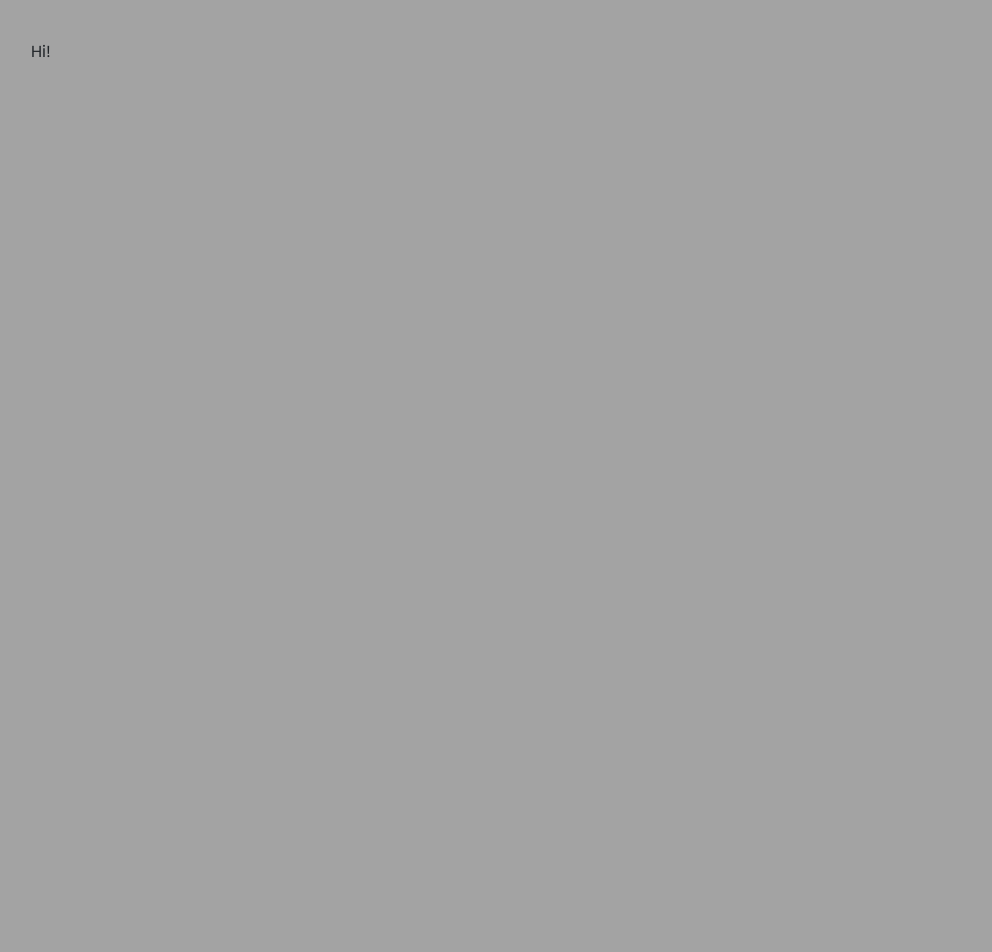
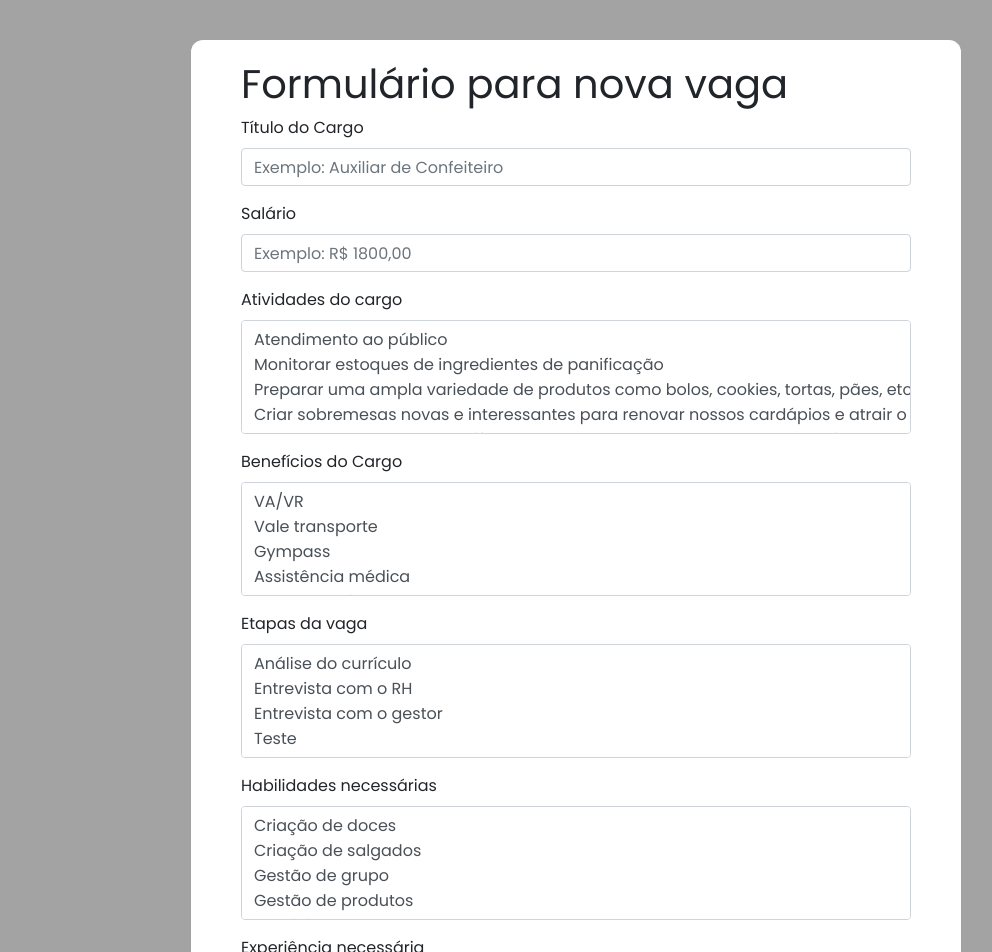
Before and after one commit to ecpieritz/jobs-form, a React (Create React App) app: page / in a window 1280 px wide. Shown: the top 952 px of the page, without its empty margins (64-1056 px from the left). Before the commit the page ends 800 px from the top, so only its background shows below. Built offline with nearby package versions, Linux system fonts and the light colour scheme.

Commit message:
Added Form HTML & CSS

```diff
--- a/src/App.css
+++ b/src/App.css
@@ -6,10 +6,7 @@ body{
   padding: 40px 80px;
 }
 
-.Post{
+.App .container{
   max-width: 800px;
   width: 100%;
-  display: table;
-  margin: 0 auto;
-  padding: 20px 50px;
 }
--- a/src/App.js
+++ b/src/App.js
@@ -1,11 +1,11 @@
 import './App.css';
-import Post from './components/Post'
+import Form from './components/Form'
 
 function App() {
   return (
     <div className="App">
       <div className='container'>
-        <Post />
+        <Form />
       </div>
     </div>
   );
--- /dev/null
+++ b/src/components/Form/index.js
@@ -0,0 +1,90 @@
+import React, { Component } from "react";
+import './style.css'
+
+class Form extends Component {
+  state = {
+    jobTitle: '',
+    salary: '',
+    activities: [],
+    benefits: [],
+    processSteps: [],
+    skills: [],
+    experienceRequired: '',
+    jobSubmitted: false
+  }
+
+  render() {
+    return (
+      <div className="job-form">
+        <h1>Formulário para nova vaga</h1>
+        <form>
+          <div class="form-group">
+            <label for="job-title">Título do Cargo</label>
+            <input type="text" class="form-control" id="job-title" placeholder="Exemplo: Auxiliar de Confeiteiro" />
+          </div>
+          <div class="form-group">
+            <label for="job-salary">Salário</label>
+            <input type="text" class="form-control" id="job-salary" placeholder="Exemplo: R$ 1800,00" />
+          </div>
+          <div class="form-group">
+            <label for="job-activities">Atividades do cargo</label>
+            <select multiple class="form-control" id="job-activities">
+              <option>Atendimento ao público</option>
+              <option>Monitorar estoques de ingredientes de panificação</option>
+              <option>Preparar uma ampla variedade de produtos como bolos, cookies, tortas, pães, etc.</option>
+              <option>Criar sobremesas novas e interessantes para renovar nossos cardápios e atrair o interesse dos clientes</option>
+              <option>Decorar os doces usando diferentes glacês, coberturas, etc. para garantir uma apresentação bonita e estimulante</option>
+              <option>Verificar a qualidade do material e a condição dos equipamentos e dispositivos usados na cozinha</option>
+              <option>Orientar funcionários menos experientes</option>
+              <option>Manter a organização da cozinha</option>
+            </select>
+          </div>
+          <div class="form-group">
+            <label for="job-benefits">Benefícios do Cargo</label>
+            <select multiple class="form-control" id="job-benefits">
+              <option>VA/VR</option>
+              <option>Vale transporte</option>
+              <option>Gympass</option>
+              <option>Assistência médica</option>
+              <option>Seguro de vida</option>
+              <option>Day off no seu aniversário</option>
+              <option>CLT</option>
+              <option>PJ</option>
+            </select>
+          </div>
+          <div class="form-group">
+            <label for="process-step">Etapas da vaga</label>
+            <select multiple class="form-control" id="process-step">
+              <option>Análise do currículo</option>
+              <option>Entrevista com o RH</option>
+              <option>Entrevista com o gestor</option>
+              <option>Teste</option>
+              <option>Contratação</option>
+            </select>
+          </div>
+          <div class="form-group">
+            <label for="job-skills">Habilidades necessárias</label>
+            <select multiple class="form-control" id="job-skills">
+              <option>Criação de doces</option>
+              <option>Criação de salgados</option>
+              <option>Gestão de grupo</option>
+              <option>Gestão de produtos</option>
+              <option>Administração</option>
+            </select>
+          </div>
+          <div class="form-group">
+            <label for="job-experience">Experiência necessária</label>
+            <input type="text" class="form-control" id="job-experience" placeholder="Exemplo: 1 ano" />
+          </div>
+          <div class="form-group">
+            <label for="job-observations">Observações extras</label>
+            <textarea class="form-control" id="job-observations" rows="3"></textarea>
+          </div>
+          <button type="submit" class="btn btn-info">Enviar</button>
+        </form>
+      </ div>
+    )
+  }
+}
+
+export default Form
--- /dev/null
+++ b/src/components/Form/style.css
@@ -0,0 +1,7 @@
+.job-form{
+  display: table;
+  margin: 0 auto;
+  padding: 20px 50px;
+  background-color: #fff;
+  border-radius: 12px;
+}
```
